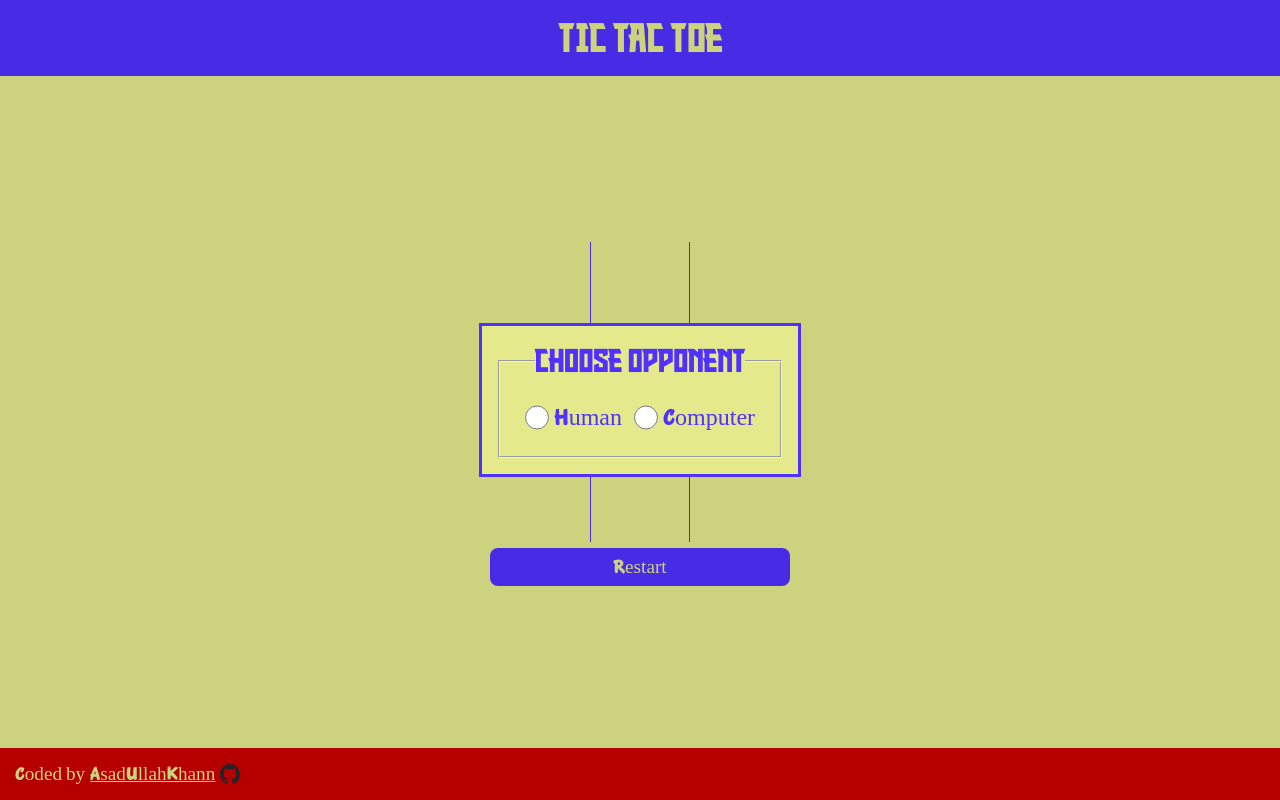
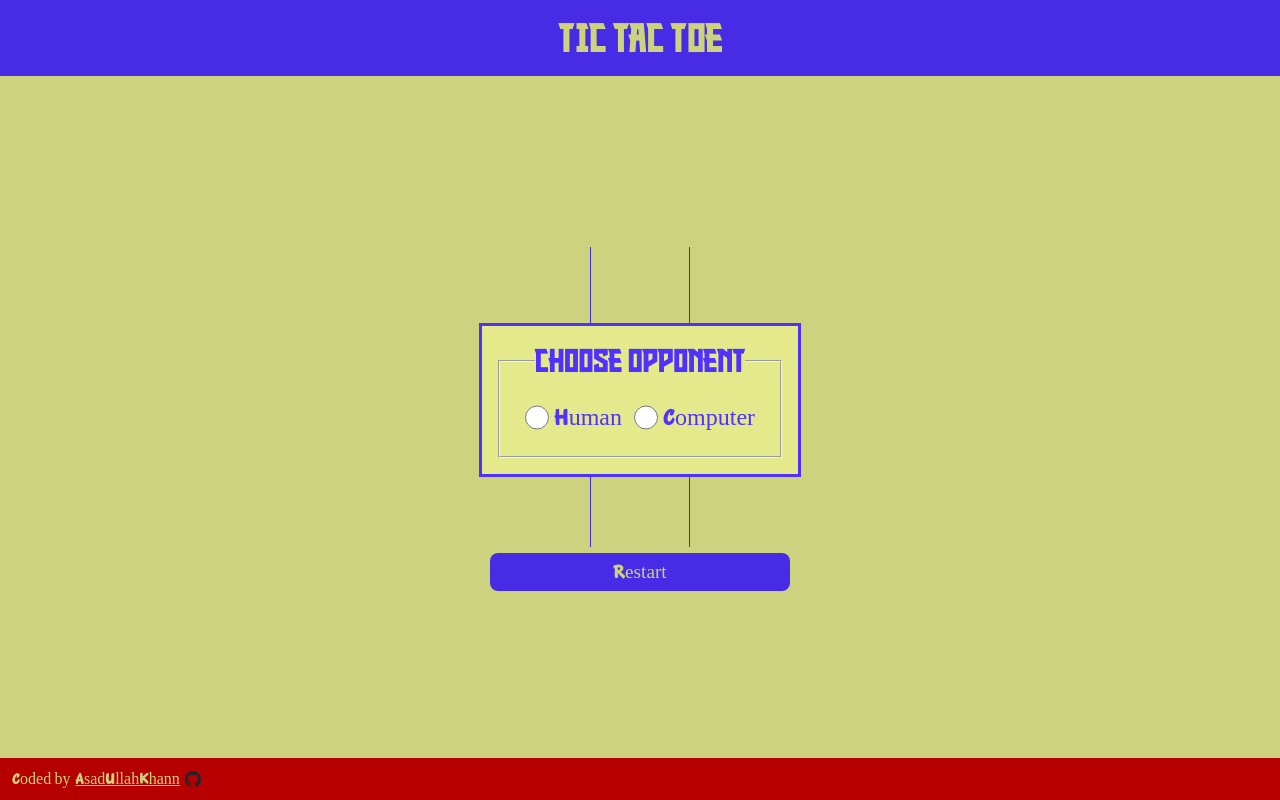
Before and after one commit to asadullahkhann/odin-tic-tac-toe, a plain HTML site: page index.html in a window 1280 px wide. Drawn offline with Linux system fonts and the light colour scheme.

Commit message:
Make footer smaller

```diff
--- a/index.html
+++ b/index.html
@@ -43,7 +43,7 @@
         <div class="cell no-side-bdr no-vertical-bdr" data-index="8"></div>
         <div class="btn-container"><button class="restart-btn">Restart</button></div>
     </main>
-    <footer><p>Coded by <a href="https://www.github.com/asadullahkhann">AsadUllahKhann  <img width="20px" height="20px" src="./images/github-mark.svg" alt="github-mark"></a></p></footer>
+    <footer><p>Coded by <a href="https://www.github.com/asadullahkhann">AsadUllahKhann  <img src="./images/github-mark.svg" alt="github-mark"></a></p></footer>
     <script src="./script.js"></script>
 </body>
 </html>
--- a/styles.css
+++ b/styles.css
@@ -155,9 +155,9 @@ footer {
 }
 
 footer p {
-    padding: 15px;
+    padding: 12px;
     color: var(--tertiary-clr);
-    font-size: 1.2rem;
+    font-size: 1rem;
     display: flex;
     gap: 5px;
     font-family: 'ktf-roadbrush';
@@ -171,6 +171,8 @@ footer a {
 
 footer img {
     align-self: center;
+    width: 1rem;
+    height: 1rem;
 }
 
 dialog {
```
